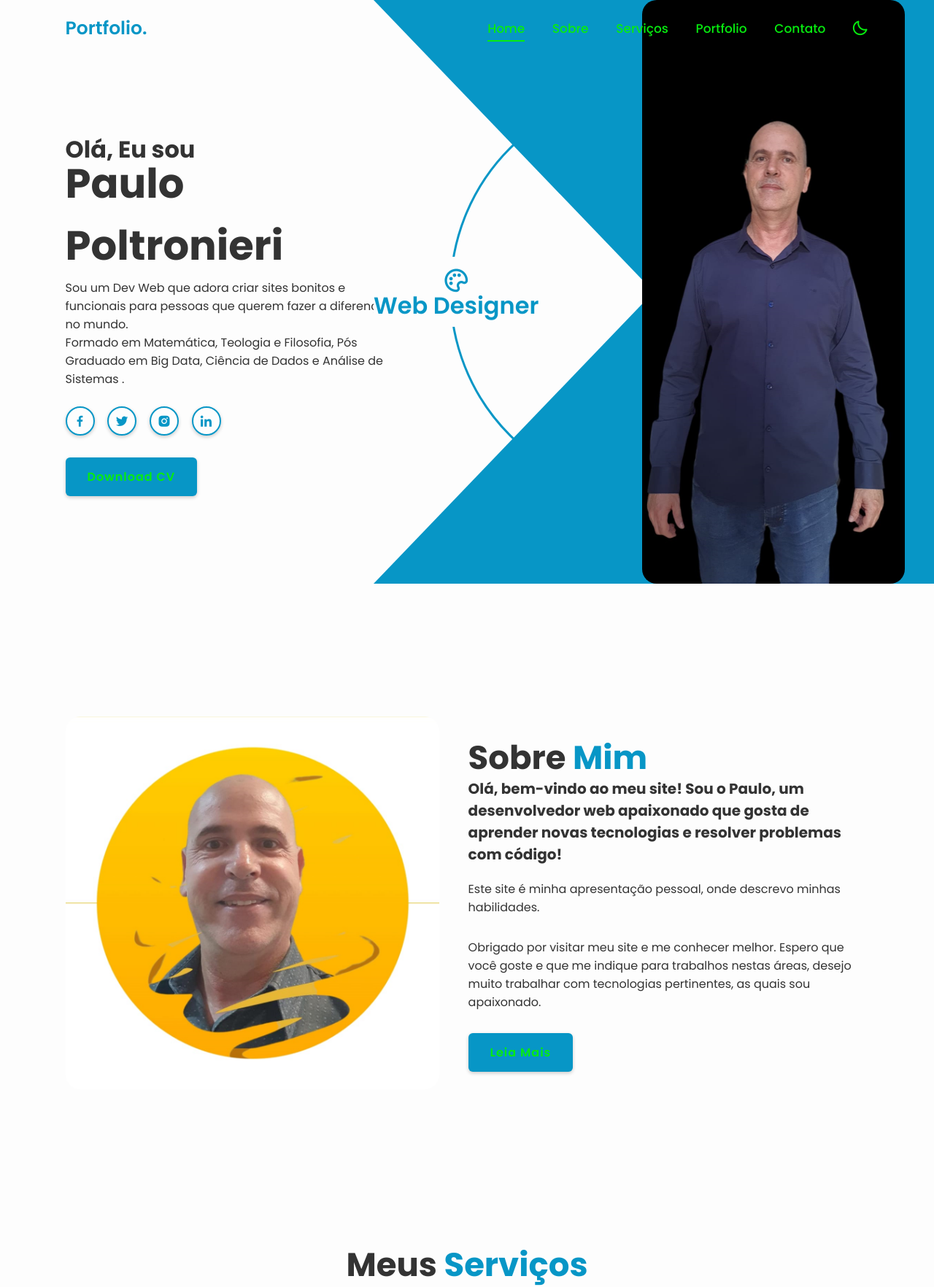
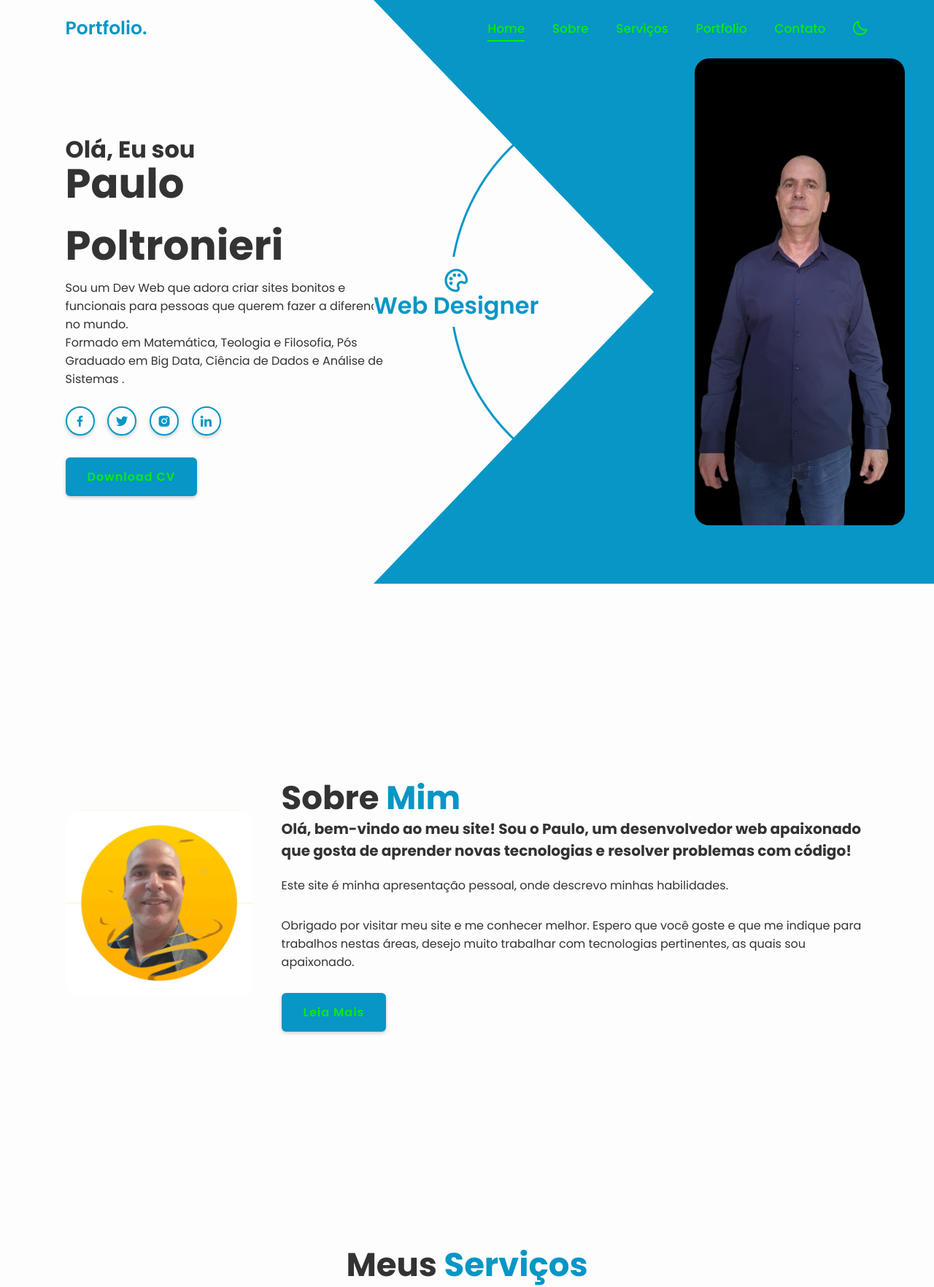
Before and after one commit to Poltro77/meuportfolio, a PHP site: page /index.html in a window 1280 px wide. Shown: the top 1764 px of the page at 73% size. Run offline with PHP 8.4, Linux system fonts and the light colour scheme.

Commit message:
Update style.css

```diff
--- a/css/style.css
+++ b/css/style.css
@@ -290,11 +290,11 @@ section {
 
 .home-img img {
     position: absolute;
-    bottom: 0;
+    bottom: 10vh;
     right: 40px;
     pointer-events: none;
     max-width: 480px;
-    max-height: 100vh;
+    max-height: 80vh;
 }
 
 span {
@@ -309,7 +309,7 @@ span {
 }
 
 .about-img img {
-    width: 40vw;
+    width: 20vw;
 }
 
 .heading {
```
